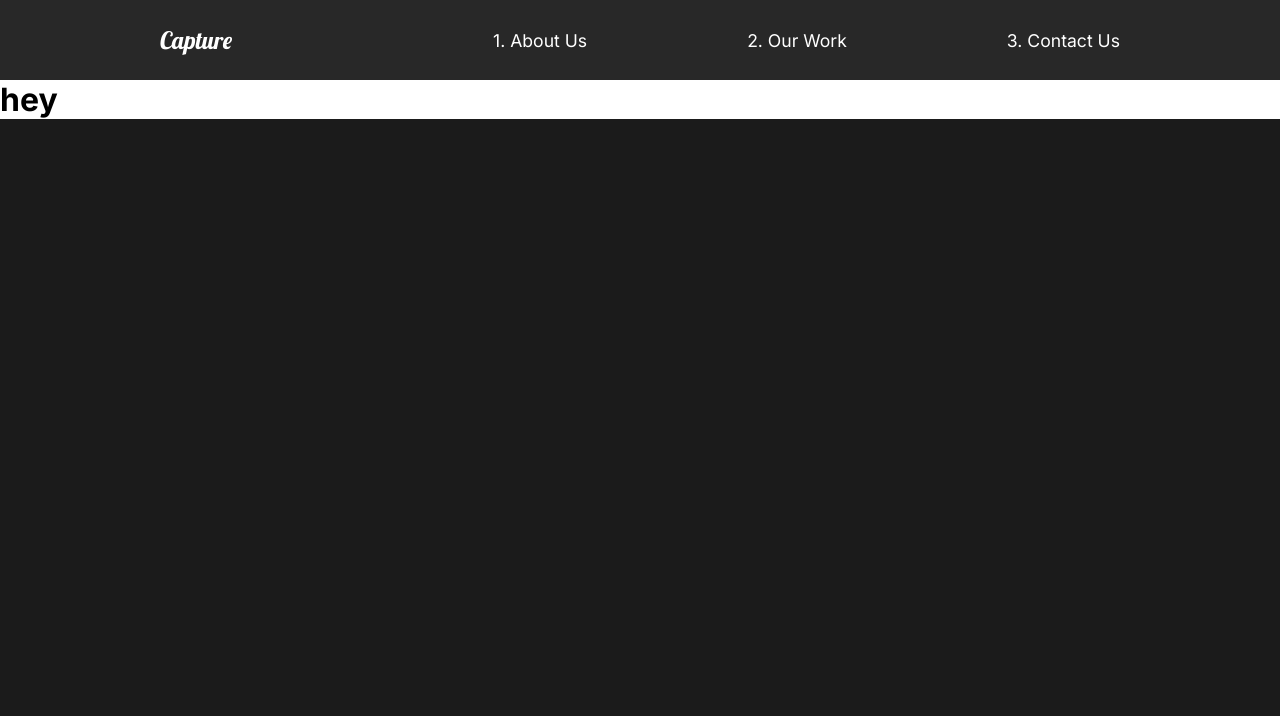
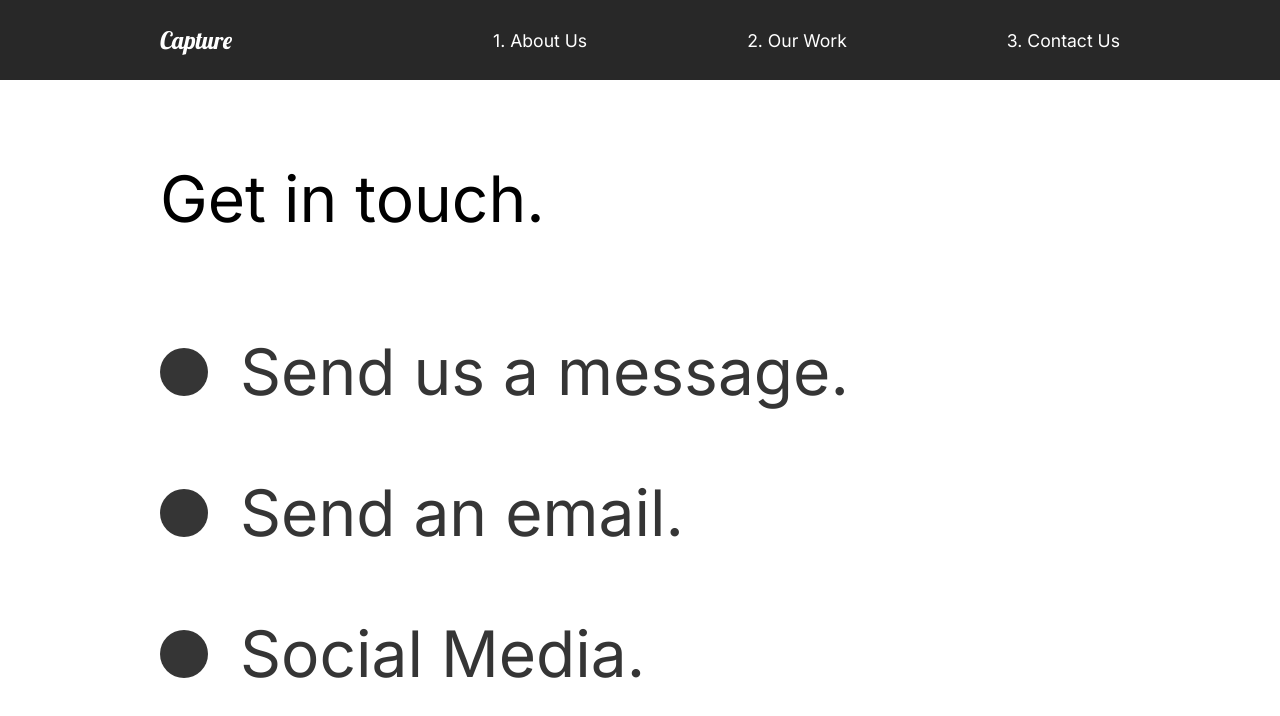
Before and after one commit to edgarkhudoyan/react-capture-portfolio, a React (Create React App) app: page /contact in a window 1280 px wide. Shown: the top 716 px of the page. Built offline with nearby package versions, Linux system fonts and the light colour scheme.

Commit message:
Add animations to Contact Us page

```diff
--- a/src/pages/ContactUs.js
+++ b/src/pages/ContactUs.js
@@ -1,19 +1,74 @@
 // Animations
 import { motion } from 'framer-motion';
-import { pageAnimation } from '../animation';
+import { pageAnimation, titleAnimation } from '../animation';
+import styled from 'styled-components';
 
 const ContactUs = () => {
   return (
-    <motion.div
+    <ContactStyle
       variants={pageAnimation}
       initial='hidden'
       animate='show'
       exit='exit'
       style={{ background: '#fff' }}
     >
-      <h1>hey</h1>
-    </motion.div>
+      <Title>
+        <Hide>
+          <motion.h2 variants={titleAnimation}>Get in touch.</motion.h2>
+        </Hide>
+      </Title>
+      <div>
+        <Hide>
+          <Social variants={titleAnimation}>
+            <Circle />
+            <h2>Send us a message.</h2>
+          </Social>
+        </Hide>
+        <Hide>
+          <Social variants={titleAnimation}>
+            <Circle />
+            <h2>Send an email.</h2>
+          </Social>
+        </Hide>
+        <Hide>
+          <Social variants={titleAnimation}>
+            <Circle />
+            <h2>Social Media.</h2>
+          </Social>
+        </Hide>
+      </div>
+    </ContactStyle>
   );
 };
 
+const ContactStyle = styled(motion.div)`
+  padding: 5rem 10rem;
+  color: #353535;
+  min-height: 90vh;
+`;
+
+const Title = styled.div`
+  margin-bottom: 4rem;
+  color: black;
+`;
+
+const Hide = styled.div`
+  overflow: hidden;
+`;
+
+const Circle = styled.div`
+  border-radius: 50%;
+  width: 3rem;
+  height: 3rem;
+  background: #353535;
+`;
+
+const Social = styled(motion.div)`
+  display: flex;
+  align-items: center;
+  h2 {
+    margin: 2rem;
+  }
+`;
+
 export default ContactUs;
```
